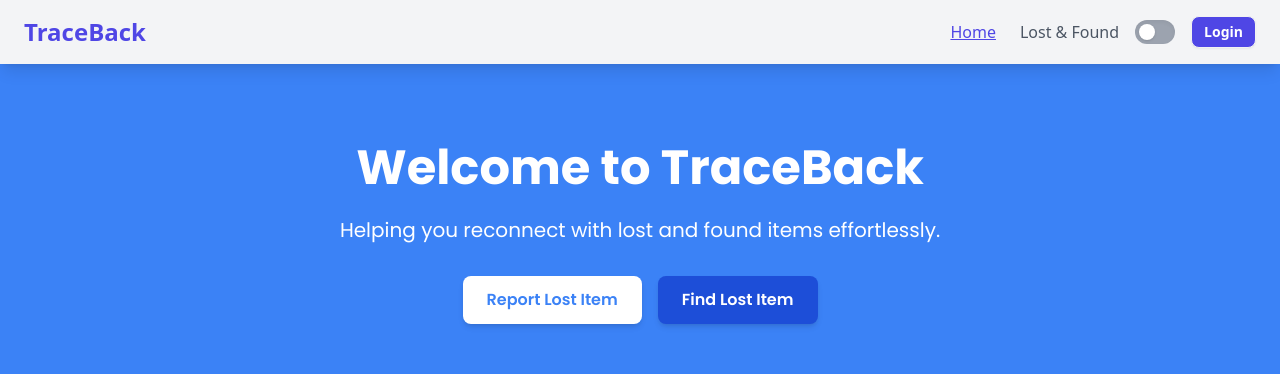
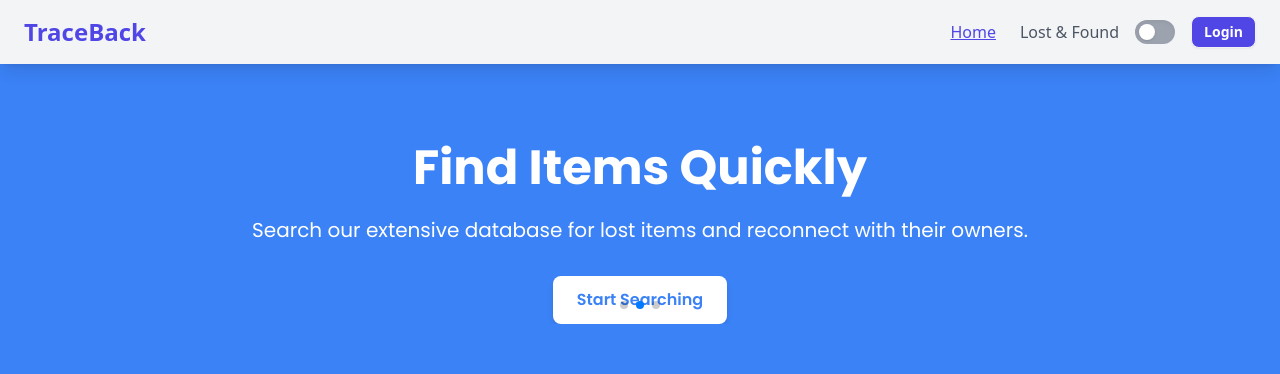
Before and after one commit to sajjadislam523/traceback-client, a React (Vite) app: page / in a window 1280 px wide. Shown: the top 374 px of the page. Built offline with nearby package versions, Linux system fonts and the light colour scheme; no server answers.

Commit message:
Resolved search related issue that is causing for mongodb not accepting the regular expression

```diff
--- a/package.json
+++ b/package.json
@@ -22,7 +22,8 @@
     "react-router-dom": "^6.28.1",
     "react-simple-typewriter": "^5.0.1",
     "react-tabs": "^6.1.0",
-    "sweetalert2": "^11.15.3"
+    "sweetalert2": "^11.15.3",
+    "swiper": "^11.1.15"
   },
   "devDependencies": {
     "@eslint/js": "^9.17.0",
--- a/src/pages/Home.jsx
+++ b/src/pages/Home.jsx
@@ -3,6 +3,11 @@ import { motion } from "framer-motion";
 import React, { useEffect, useState } from "react";
 import { Helmet } from 'react-helmet-async';
 import { Link } from "react-router-dom";
+import "swiper/css";
+import "swiper/css/navigation";
+import "swiper/css/pagination";
+import { Autoplay, Pagination } from "swiper/modules";
+import { Swiper, SwiperSlide } from "swiper/react";
 import documentsFound from "../assets/homeCard/documentsFound.jpg";
 import dogFound from "../assets/homeCard/dogFound.jpg";
 import lostWallet from "../assets/homeCard/lostWallet.jpg";
@@ -32,7 +37,16 @@ const Home = () => {
                 <div className="min-h-screen bg-gray-100 dark:bg-gray-900 dark:text-gray-200">
                     {/* Hero Section */}
                     <section className="relative py-20 text-white bg-blue-500 dark:bg-blue-800">
-                        <div className="container px-6 mx-auto text-center">
+                        <Swiper
+                            modules={[Pagination, Autoplay]}
+                            spaceBetween={30}
+                            slidesPerView={1}
+                            autoplay={{ delay: 5000, disableOnInteraction: false }}
+                            pagination={{ clickable: true }}
+                            className="container px-6 mx-auto text-center"
+                        >
+                            <SwiperSlide>
+                                <div>
                                     <h1 className="mb-6 text-4xl font-bold md:text-5xl">Welcome to TraceBack</h1>
                                     <p className="mb-8 text-lg md:text-xl">
                                         Helping you reconnect with lost and found items effortlessly.
@@ -52,6 +66,40 @@ const Home = () => {
                                         </Link>
                                     </div>
                                 </div>
+                            </SwiperSlide>
+                            <SwiperSlide>
+                                <div>
+                                    <h1 className="mb-6 text-4xl font-bold md:text-5xl">Find Items Quickly</h1>
+                                    <p className="mb-8 text-lg md:text-xl">
+                                        Search our extensive database for lost items and reconnect with their owners.
+                                    </p>
+                                    <div className="flex flex-wrap justify-center gap-4">
+                                        <Link
+                                            to="/search"
+                                            className="px-6 py-3 font-semibold text-blue-500 bg-white rounded-lg shadow-md dark:text-blue-800 hover:bg-blue-100 dark:hover:bg-gray-300"
+                                        >
+                                            Start Searching
+                                        </Link>
+                                    </div>
+                                </div>
+                            </SwiperSlide>
+                            <SwiperSlide>
+                                <div>
+                                    <h1 className="mb-6 text-4xl font-bold md:text-5xl">Join the Community</h1>
+                                    <p className="mb-8 text-lg md:text-xl">
+                                        Be part of a growing community dedicated to helping others find their belongings.
+                                    </p>
+                                    <div className="flex flex-wrap justify-center gap-4">
+                                        <Link
+                                            to="/community"
+                                            className="px-6 py-3 font-semibold text-blue-500 bg-white rounded-lg shadow-md dark:text-blue-800 hover:bg-blue-100 dark:hover:bg-gray-300"
+                                        >
+                                            Learn More
+                                        </Link>
+                                    </div>
+                                </div>
+                            </SwiperSlide>
+                        </Swiper>
                     </section>
 
                     {/* Latest Find & Lost Items Section */}
--- a/src/provider/AuthProvider.jsx
+++ b/src/provider/AuthProvider.jsx
@@ -45,8 +45,8 @@ const AuthProvider = ({ children }) => {
         const unsubscribe = onAuthStateChanged(auth, async currentUser => {
             if (currentUser?.email) {
                 setUser(currentUser)
-                const user = { email: currentUser.email }
-                const { data } = await axios.post(`${import.meta.env.VITE_API_URL}/jwt`, { user }, { withCredentials: true })
+                const { data } = await axios.post(`${import.meta.env.VITE_API_URL}/jwt`,
+                    { email: currentUser?.email }, { withCredentials: true })
                 console.log(data)
             } else {
                 setUser(currentUser)
```
Also changed, not shown: src/index.css (line endings or trailing spaces), 1 other file (tests, documents, lock files or other folders). Lines whose indentation alone changed are shown as unchanged.
